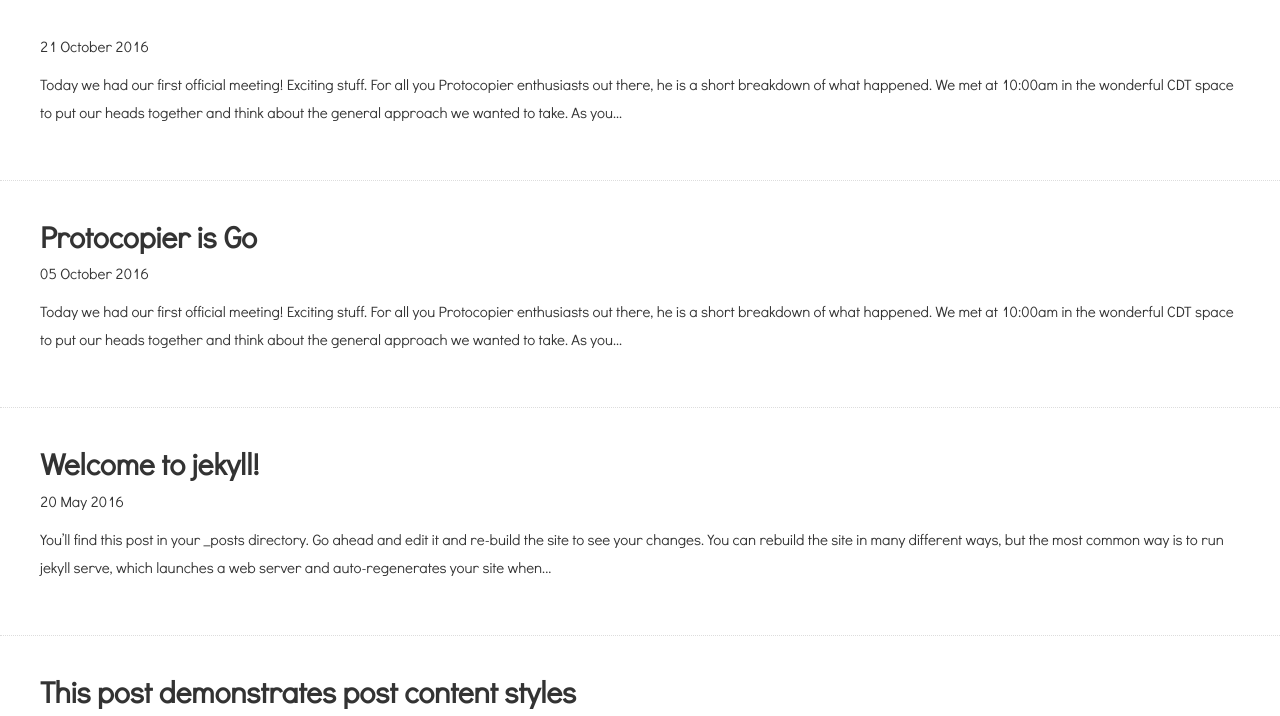
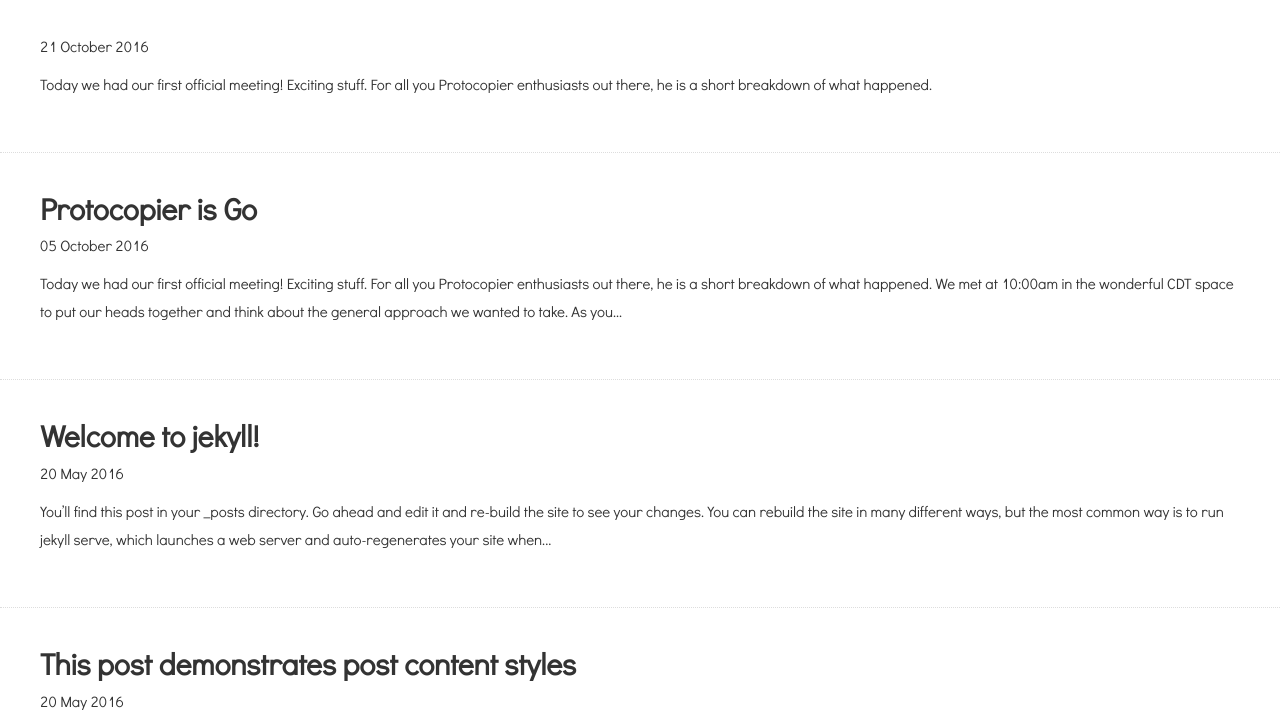
Before and after one commit to Protocopier/protocopier.github.io, a Jekyll site: the page built from blog.html, in a window 1280 px wide and 900 px high, scrolled down 300 px, cut to the strip 184-900 px from the top of the window. Built offline with Jekyll 4.4.1, drawn with Linux system fonts in a browser that asks for light colours; nearby versions of some CDN libraries; some web fonts are replaced; part of the change alters nothing that is shown.

```diff
--- a/_posts/2016-10-05-first.md
+++ b/_posts/2016-10-05-first.md
@@ -10,68 +10,3 @@ Today we had our first official meeting! Exciting stuff.
 
 For all you Protocopier enthusiasts out there, he is a short breakdown
 of what happened.
-
-We met at 10:00am in the wonderful CDT space to put our heads together
-and think about the general approach we wanted to take.
-
-![Photo 1](media/image03.png)
-![Photo 2](media/image04.png)
-
-As you can see, lot of whiteboards, lots of puzzled faces, lots of
-thinking.
-
-The main problems we thought about were:
-
--   Is a rotating table with a fixed camera better? Or a free camera?
-
--   What conditions are best to maximise performance of fusion algorithm
-
--   Are there any external tools that could facilitate with the problem?
-
-*Rotating Table or Fixed Camera*
-
-We came to the conclusion that both methods had their merits and
-demerits. Namely, out-the-box Kinect Fusion is designed to work for a
-moving camera, not moving objects. Therefore, we realised that for a
-rotating table system, the field of view (FOV) of the kinect would need
-to be kept entirely on the rotating frame of reference, to mimic the
-motion of a moving camera. We first stipulated that a moving camera
-design would hence be easier, that could perhaps have the kinect
-attached to a rail for sliding, or a pivoted about the object with some
-kind of mechanical design:
-
-This was our first design sketch. But due to the minimum range of the
-Kinect V2, it would need to occupy a large circular operating area of at
-least a 1m diameter (actually slightly more to accommodate size of
-object). We were therefore not entirely satisfied with this design.
-
-
-*Maximising Fusion Performance*
-
-We also noticed that during rotations around symmetrical objects, the
-fusion algorithm struggled to find useful landmarks for robust tracking,
-and as a result, produced messy or incomplete meshes for the objects:
-
-PICTURE OF BADLY ACQUIRED CUP (need to run kinect fusion and print
-screen)
-
-We therefore realised that it could be of benefit to add small 3D
-landmarks around the scanned object, to aid in the SLAM algorithm
-underlying Kinect Fusion. Simple tests with landmark objects improved
-performance of the out-the-box Fusion performance, Hurray!
-
-*External Tools*
-
-After all of this playing around with the out-the-box Kinect Fusion, we
-realised that other software tools might be available to facilitate the
-scanning process. We came across a closed-source software package,
-entitled “NAME”, that seemed to provide more robust tracking and fusing.
-Most importantly, the 3D scans still performed well even with a simple
-rotating table, and .stl files could be generated directly, allowing
-simple interfacing for 3D printing. We therefore chose to use this
-software, with a turntable system being the dominant design, and a
-handheld option
-
-![Photo 3](media/image05.png)
-
-SCREEN SHOT OF ACQUIRED BAG
```
